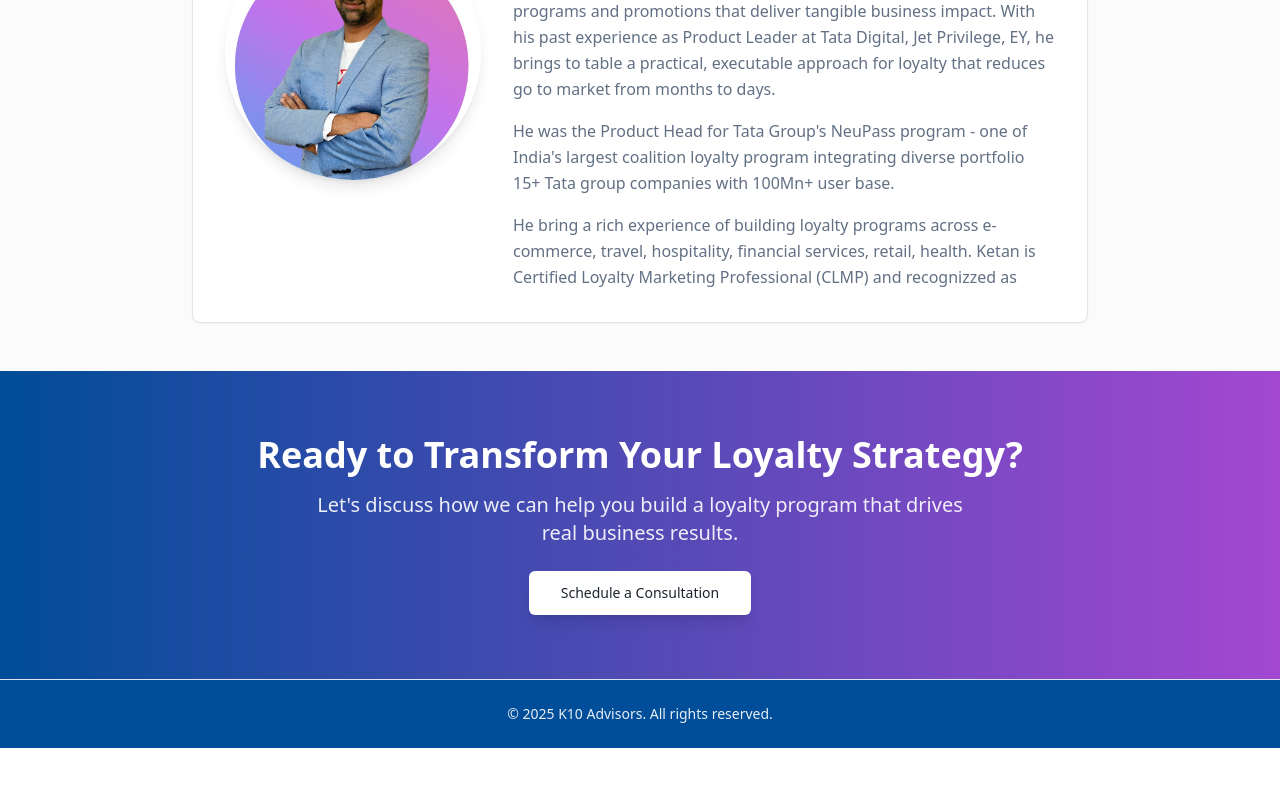
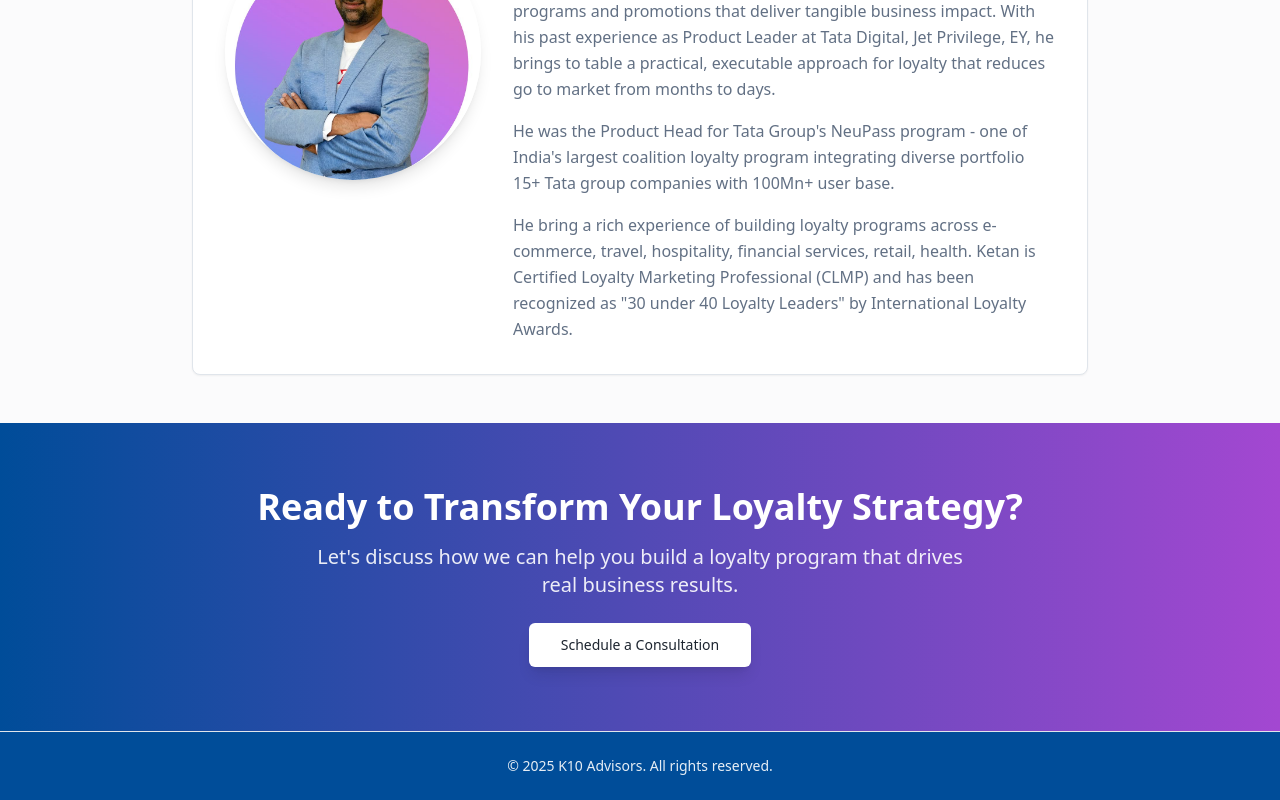
Before and after one commit to ketanphanse/k10advisors, a React (Vite) app: page / in a window 1280 px wide. Shown: the part 2493-3293 px from the top of the page. Before the commit the page ends 3241 px from the top, so only its background shows below. Built offline with nearby package versions, Linux system fonts and the light colour scheme; the HTML template or start-up script is replaced by a standard one.

Commit message:
Visual edit in Lovable

```diff
--- a/src/pages/Index.tsx
+++ b/src/pages/Index.tsx
@@ -157,8 +157,7 @@ const Index = () => {
                     </p>
                     <p className="text-muted-foreground leading-relaxed">He bring a rich experience of building loyalty programs across e-commerce, travel, hospitality, financial services, retail, health.
 
-
-Ketan is Certified Loyalty Marketing Professional (CLMP) and recognizzed as </p>
+Ketan is Certified Loyalty Marketing Professional (CLMP) and has been recognized as "30 under 40 Loyalty Leaders" by International Loyalty Awards.</p>
                   </div>
                 </div>
               </CardContent>
```
